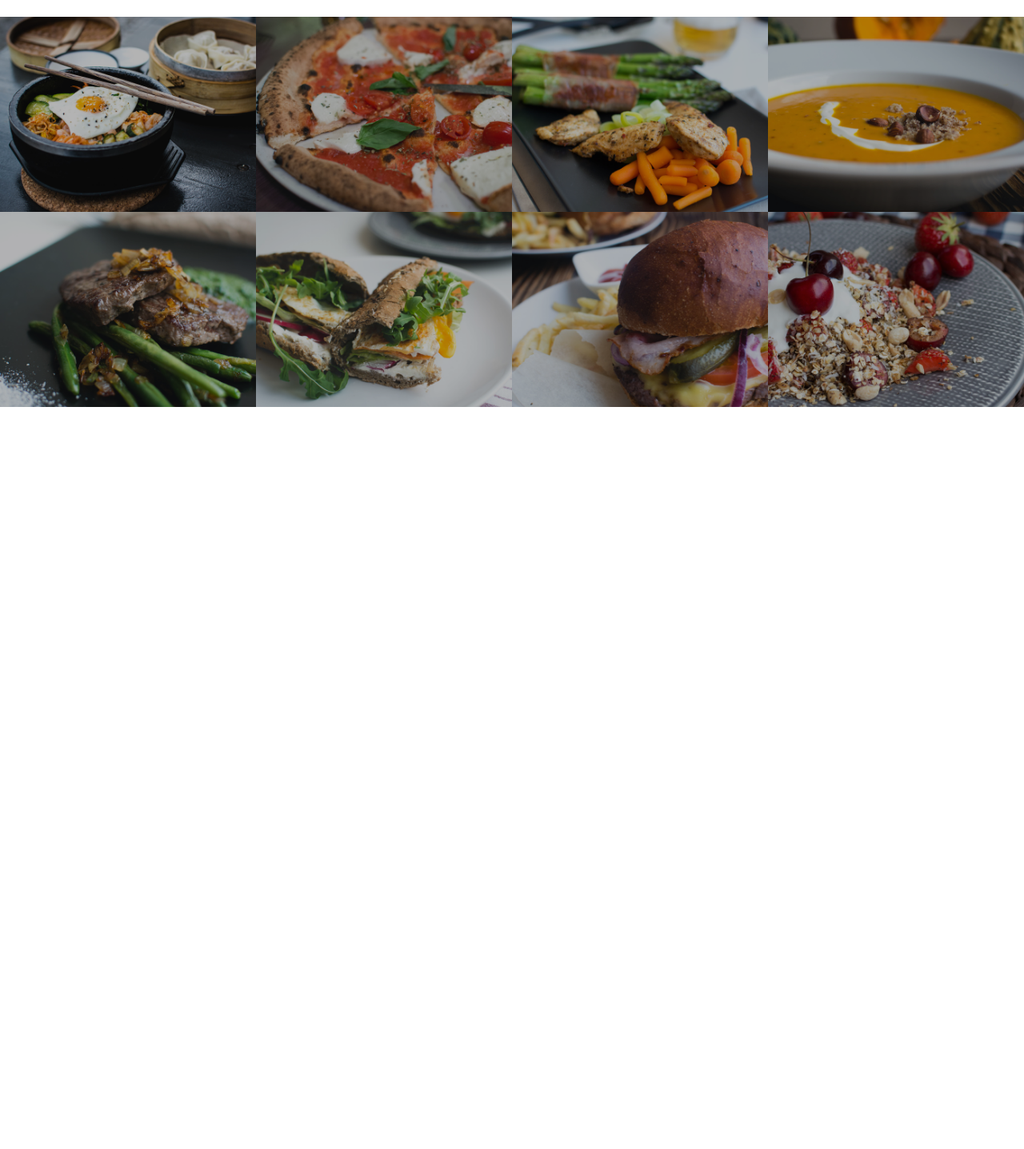
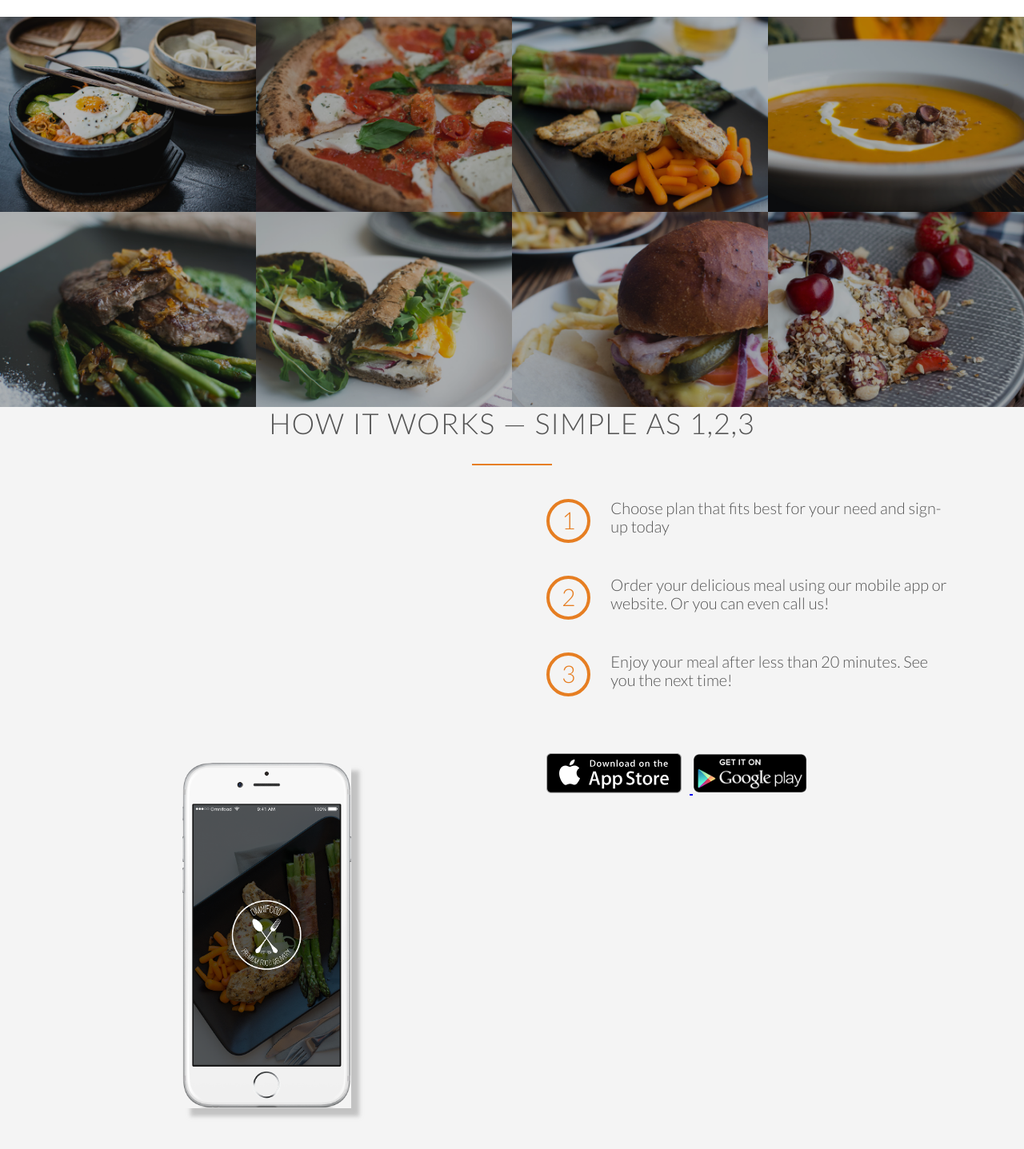
Before and after one commit to Bhuvana1907/The-Killer-Website, a plain HTML site: page index.html in a window 1280 px wide. Shown: the part 1330-2767 px from the top of the page at 80% size. Before the commit the page ends 1839 px from the top, so only its background shows below. Drawn offline with nearby package versions, Linux system fonts and the light colour scheme.

Commit message:
Created how it works section

```diff
--- a/Resources/css/style.css
+++ b/Resources/css/style.css
@@ -21,8 +21,6 @@ header{
     height:100vh;
     background-size: cover;
     background-position: center;
-
-
 }
 h1{
     margin-top:0px;
@@ -127,7 +125,6 @@ h2:after{
     width: 100px;
     margin: 0 auto ;
     margin-top: 30px;
-
 }
 .long-copy{
     line-height: 145%;
@@ -182,10 +179,58 @@ h3{
     transform: scale(1.03);
     opacity: 1;
 }
+.clearfix{zoom:1}
+.clearfix::after{
+    content:'.';
+    clear: both;
+    display: block;
+    height:0;
+    visibility: hidden;
+}
 .section-meals{
     padding: 0;
 }
 section-features .long-copy{
     margin-bottom: 30px;
+}
+.works-step{
+    margin-bottom: 50px;
+    margin-right: 25px;
+}
+.steps-box:first-child{
+    text-align: center;
+    padding-right: 3%;
+    margin-top: 30%;
+}
+.steps-box:last-child{
+    padding-left: 3%;
+}
+.app-screen{
+    width:40%;
+    box-shadow: 10px 10px 5px #aaaa;
+}
+.works-step div{
+    color:#e67e22;
+    border:4px solid #e67e22;
+    display: inline-block;
+    border-radius: 50%;
+    height:55px;
+    width: 55px;
+    text-align: center;
+    padding: 5px;
+    margin-right: 25px;
+    float: left;
+    font-size: 150%;
+}
+.works-step:last-of-type{
+    margin-bottom: 80px;
+}
+.btn-app img{
+    height: 50px;
+    width:auto;
+    margin-right: 10px;
+}
+.section-steps{
+    background-color: #f4f4f4;
 
 }
--- a/index.html
+++ b/index.html
@@ -8,16 +8,12 @@
 <link href="https://fonts.googleapis.com/css2?family=Lato:ital,wght@0,100;0,300;0,400;0,700;0,900;1,100;1,300;1,400;1,700;1,900&display=swap" rel="stylesheet">
     <link rel="stylesheet" href="Resources/css/style.css">
       <link rel="stylesheet" type="text/css" href="Vendors/css/ionicons.css">
-
-
 </head>
 <body>
     <header>
         <nav>
             <div class="row">
                 <img class ="logo" src="http://www.omnifood.net/resources/CSS/img/logo-white.png" alt="logo-img">
-
-
             <ul class="main-nav">
                 <li><a href="#">Food Delivery</a></li>
                    <li><a href="#">How it Works</a></li>
@@ -25,13 +21,11 @@
                          <li><a href="#">Sign-up</a></li>
             </ul>
              </div>
-
         </nav>
         <div class="hero-text-box">
             <h1>Goodbye junk food <br>Hello super healthy food</h1>
             <a class="btn btn-full" href="#">I'm Hungry</a>
             <a class="btn btn-ghost" href="#">Show me more</a>
-
         </div>
     </header>
     <section class="section-features">
@@ -62,9 +56,7 @@
                 <h3>Order Anything</h3>
                 <p>We don't limit your creativity, which means you can order whatever you feel like. You can also choose from our menu containing over 100 delicious meals. It's up to you!</p>
             </div>
-
         </div>
-
     </section>
     <section class="section-meals">
         <ul class="meals-showcase">
@@ -88,7 +80,6 @@
                     <img src="Resources/css/img/4.jpg" alt="food-image">
                 </figure>
             </li>
-
         </ul>
          <ul class="meals-showcase">
             <li>
@@ -111,10 +102,34 @@
                     <img src="Resources/css/img/8.jpg" alt="food-image">
                 </figure>
             </li>
-
         </ul>
     </section>
+    <section class="section-steps">
+        <div class="row">
+            <h2>How it works &mdash; Simple as 1,2,3</h2>
+        </div>
+        <div class="row">
+            <div class="col span-1-of-2 steps-box">
+                <img src="Resources/css/img/app-iPhone (1).png" alt="phone-image" class="app-screen">
+            </div>
+            <div class="col span-1-of-2 steps-box">
+                <div class="works-step">
+                    <div>1</div>
+                    <p>Choose plan that fits best for your need and sign-up today</p>
+                </div>
+                <div class="works-step">
+                    <div>2</div>
+                    <p>Order your delicious meal using our mobile app or website. Or you can even call us!</p>
+                </div>
+                <div class="works-step">
+                    <div>3</div>
+                    <p>Enjoy your meal after less than 20 minutes. See you the next time!</p>
+                </div>
+                <a href="#" class="btn-app"><img src="Resources/css/img/appstore-icon.svg" alt="app-store"> </a>
+                <a href="#" class="btn-app"><img src="Resources/css/img/google-play-icon.png" alt="google play icon"></a>
+            </div>
+        </div>
+    </section>
 <script type="module" src="https://unpkg.com/ionicons@8.0.13/dist/ionicons/ionicons.esm.js"></script>
-
 </body>
 </html>
```
Also changed, not shown: Resources/css/img/app-iPhone (1).png (added), Resources/css/img/appstore-icon.svg (added), Resources/css/img/google-play-icon.png (added).
